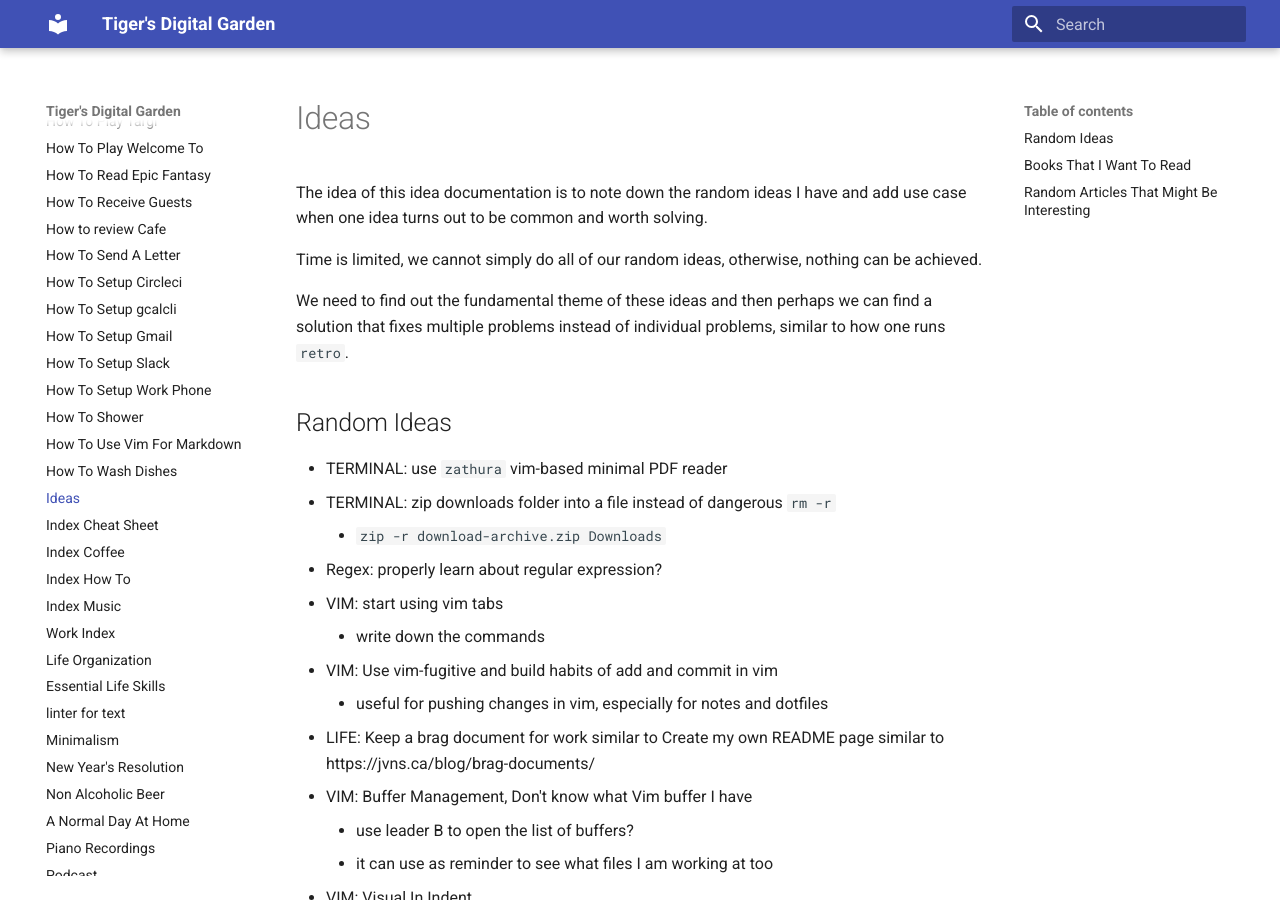
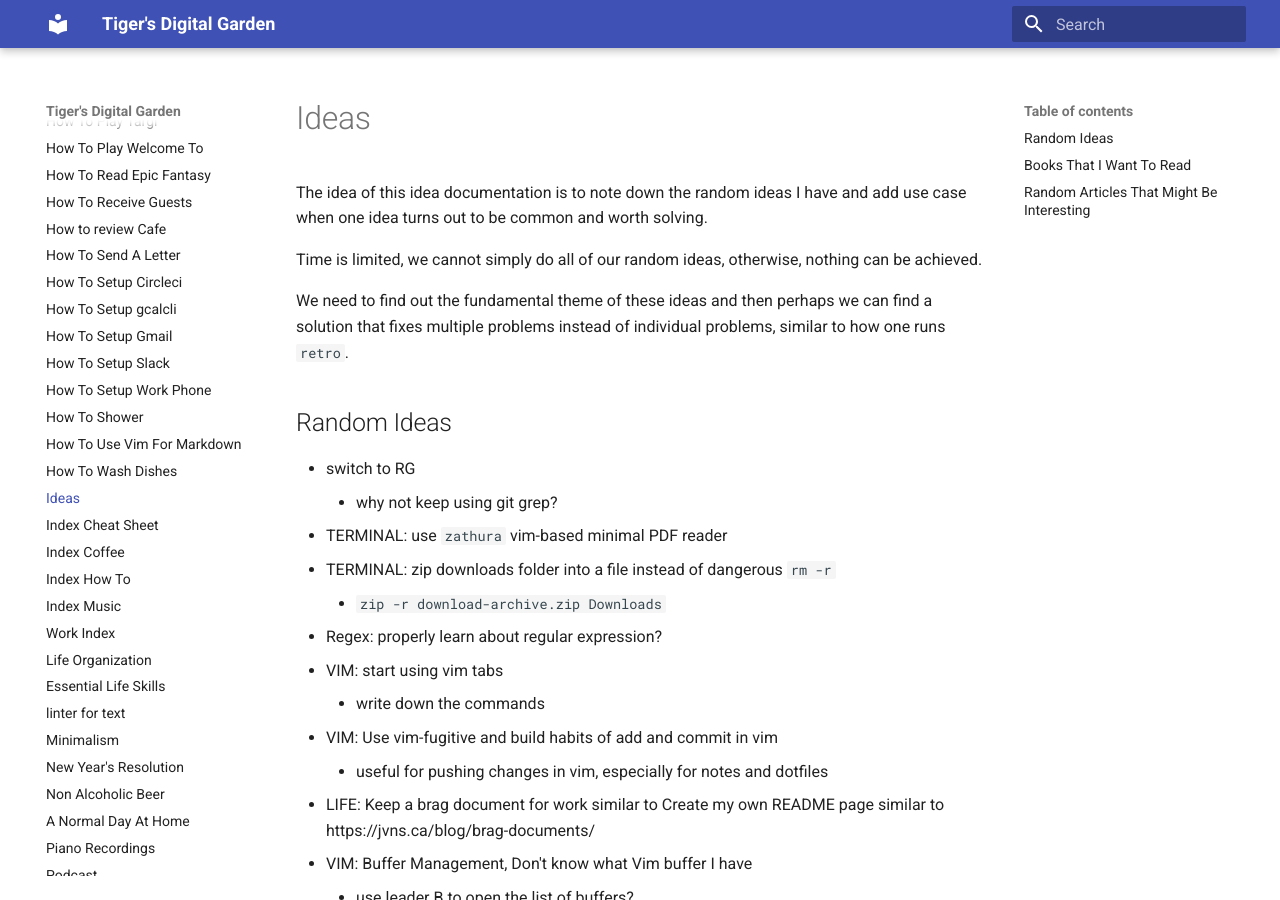
Before and after one commit to ynotstartups/notes, an MkDocs documentation site: the page built from notes/ideas.md, in a window 1280 px wide and 900 px high. Built offline with MkDocs 1.6.1 and Material for MkDocs 9.7.7, drawn with Linux system fonts in a browser that asks for light colours.

Commit message:
add idea

```diff
--- a/notes/ideas.md
+++ b/notes/ideas.md
@@ -8,6 +8,8 @@ We need to find out the fundamental theme of these ideas and then perhaps we can
 
 ## Random Ideas
 
+- switch to RG
+  - why not keep using git grep?
 - TERMINAL: use `zathura` vim-based minimal PDF reader
 - TERMINAL: zip downloads folder into a file instead of dangerous `rm -r`
   - `zip -r download-archive.zip Downloads`
```
